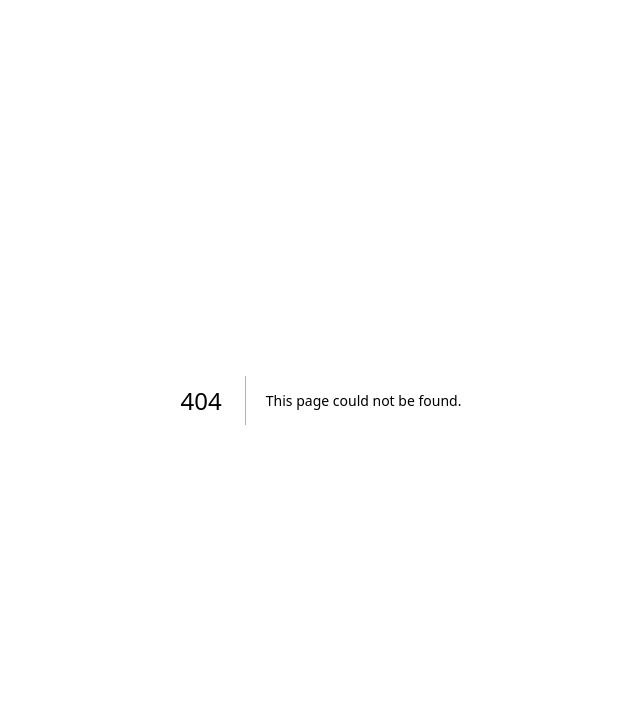
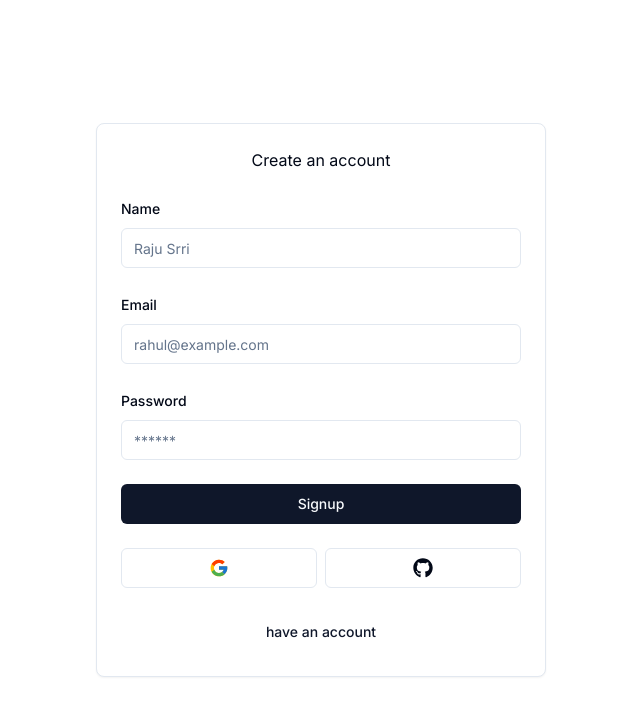
Before and after one commit to rahulkr-dev/next-auth-tutorial, a Next.js app: page /auth/signup in a window 1280 px wide. Before the commit this address had no page. Shown: the top 716 px of the page, without its empty margins (319-959 px from the left). Built offline with nearby package versions, Linux system fonts and the light colour scheme.

Commit message:
add singup page

```diff
--- /dev/null
+++ b/app/auth/signup/page.tsx
@@ -0,0 +1,13 @@
+import { SignupForm } from "@/components/auth/singup-form"
+
+
+const LoginPage = ()=>{
+    return(
+        <div className="w-full h-screen flex items-center justify-center">
+
+            <SignupForm />
+        </div>
+    )
+}
+
+export default LoginPage
--- /dev/null
+++ b/components/auth/singup-form.tsx
@@ -0,0 +1,112 @@
+"use client"
+import { useTransition,useState } from "react";
+import { z } from "zod";
+import { AuthCardWrapper } from "./auth-card-wrapper";
+import { useForm } from "react-hook-form";
+import { zodResolver } from "@hookform/resolvers/zod";
+import { signupSchema } from "@/schemas";
+import {
+  Form,
+  FormField,
+  FormItem,
+  FormControl,
+  FormMessage,
+  FormLabel,
+} from "@/components/ui/form";
+import { FormError } from "@/components/form-error";
+import { FormSuccess } from "@/components/form-success";
+import { Input } from "../ui/input";
+import { Button } from "../ui/button";
+import { login } from "@/actions/login";
+
+export const SignupForm = () => {
+    const [isPending,startTransition] = useTransition()
+    const [success,setSuccess] = useState("")
+    const [error,setError] = useState("")
+  const form = useForm<z.infer<typeof signupSchema>>({
+    resolver: zodResolver(signupSchema),
+    defaultValues: {
+      email: "",
+      password: "",
+      name:""
+    },
+  });
+
+  const onSubmit = (values:z.infer<typeof signupSchema>)=>{
+    // console.log(values)
+    setError("")
+    setSuccess("")
+    startTransition(()=>{
+        login(values)
+        .then((data)=>{
+            if(data.error){
+                setError(data.error)
+            }
+            if(data.message){
+                setSuccess(data.message)
+            }
+        })
+    })
+  }
+  return (
+    <AuthCardWrapper
+      headerTitle="Create an account"
+      backButtonTitle="have an account"
+      backButtonHref="/auth/login"
+      socials={true}
+    >
+        <div className="w-[400px]">
+
+      <Form {...form}>
+        <form className="space-y-6" onSubmit={form.handleSubmit(onSubmit)}>
+        <FormField
+            control={form.control}
+            name="name"
+            render={({ field }) => (
+              <FormItem>
+                <FormLabel>Name</FormLabel>
+                <FormControl>
+                  <Input  placeholder="Raju Srri" {...field} />
+                </FormControl>
+                <FormMessage />
+              </FormItem>
+            )}
+          />
+          <FormField
+            control={form.control}
+            name="email"
+            render={({ field }) => (
+              <FormItem>
+                <FormLabel>Email</FormLabel>
+                <FormControl>
+                  <Input type="email" placeholder="rahul@example.com" {...field} />
+                </FormControl>
+                <FormMessage />
+              </FormItem>
+            )}
+          />
+          <FormField
+            control={form.control}
+            name="password"
+            render={({ field }) => (
+              <FormItem>
+                <FormLabel>Password</FormLabel>
+                <FormControl>
+                  <Input type="password" placeholder="******" {...field} />
+                </FormControl>
+                <FormMessage />
+              </FormItem>
+            )}
+          />
+
+
+            <FormError message={error} />
+            <FormSuccess message={success} />
+          <Button disabled={isPending} className="w-full" type="submit">Signup</Button>
+        </form>
+      </Form>
+
+      </div>
+    </AuthCardWrapper>
+  );
+};
--- a/components/auth/socials.tsx
+++ b/components/auth/socials.tsx
@@ -5,12 +5,12 @@ import { FaGithub } from "react-icons/fa"
 
 export const Socials = ()=>{
     return (
-        <div className="w-full space-y-2">
+        <div className="w-full flex gap-2 items-center">
             <Button variant={"outline"} className="w-full">
-                <FcGoogle />
+                <FcGoogle size={20} />
             </Button>
-            <Button variant={"outline"} className="w-full">
-                <FaGithub />
+            <Button  variant={"outline"} className="w-full">
+                <FaGithub size={20} />
             </Button>
         </div>
     )
--- a/schemas/index.ts
+++ b/schemas/index.ts
@@ -4,3 +4,9 @@ export const loginSchema = z.object({
     email: z.string().email(),
     password:z.string().min(1,{message:"Password is required"})
 })
+
+export const signupSchema = z.object({
+    email: z.string().email(),
+    password:z.string().min(1,{message:"Password is required"}),
+    name:z.string().min(1,{message:"Name is required"})
+})
```
Also changed, not shown: actions/singup.tsx (added, +16 -0 lines).
